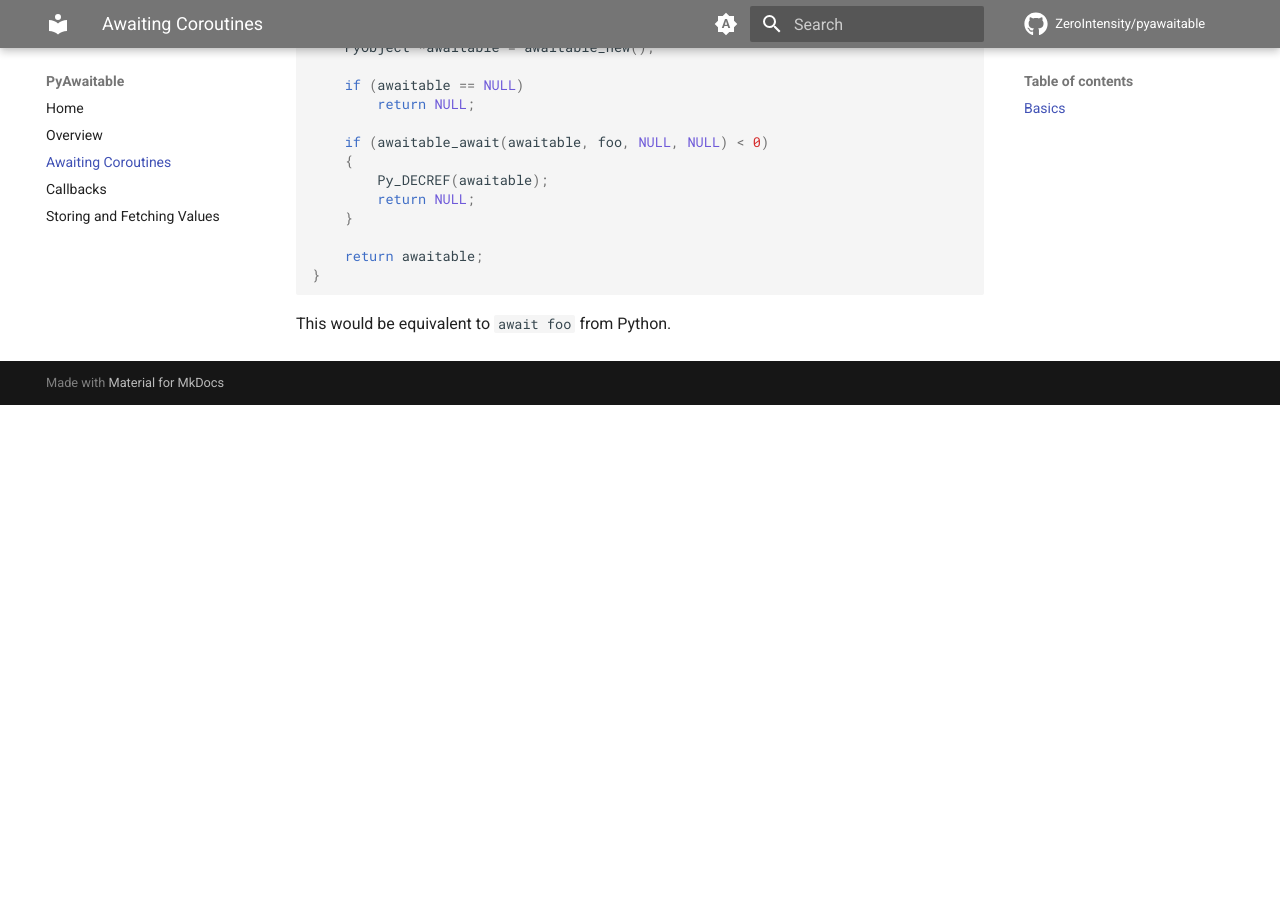
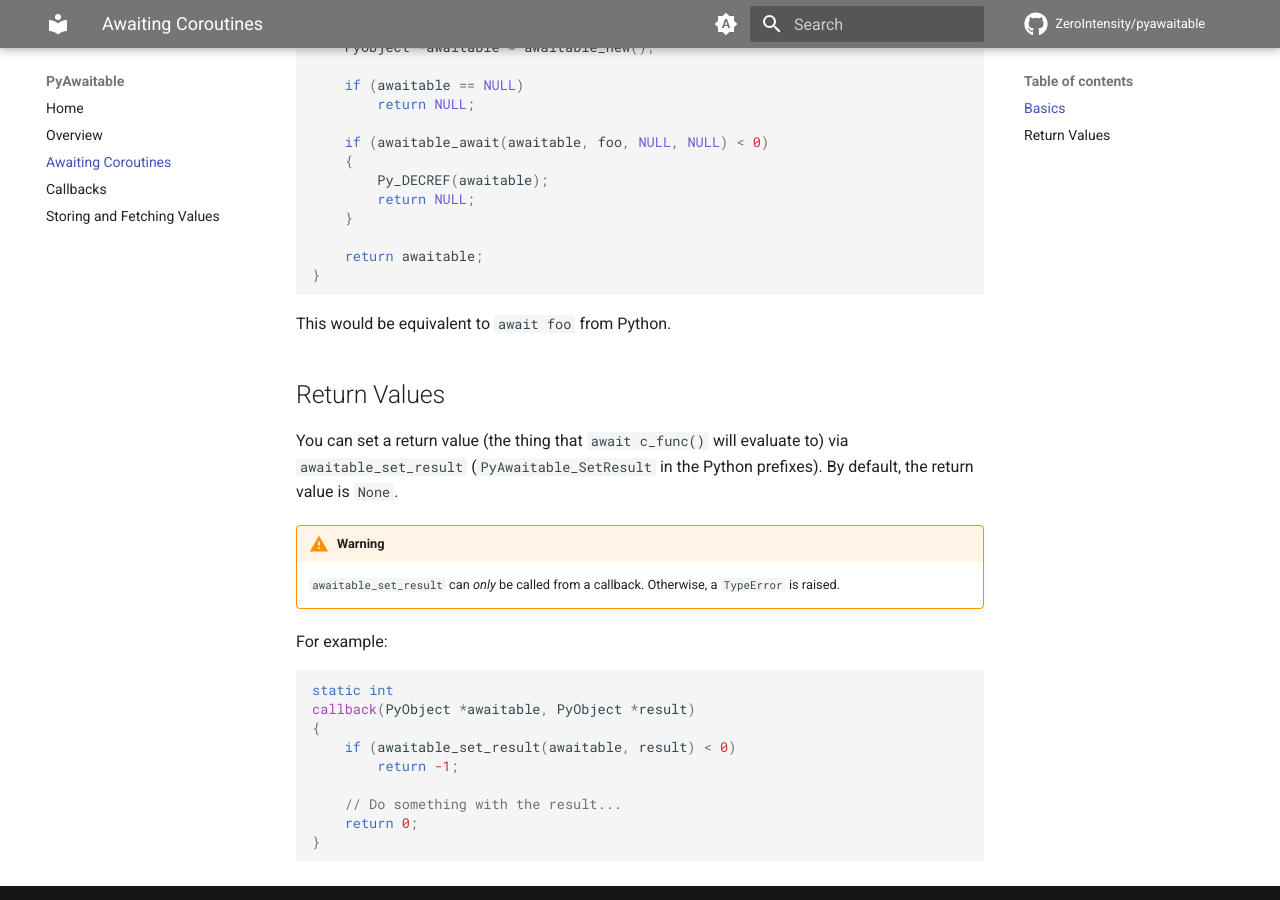
Before and after one commit to ZeroIntensity/pyawaitable, an MkDocs documentation site: the page built from docs/adding_coros.md, in a window 1280 px wide and 900 px high, scrolled down 1942 px. Built offline with MkDocs 1.6.1 and Material for MkDocs 9.7.7, drawn with Linux system fonts in a browser that asks for light colours; comment, search, counter and statistics services are not loaded; before the commit the page ends 2347 px from its top, so only the background shows below that.

Commit message:
Update adding_coros.md

````diff
--- a/docs/adding_coros.md
+++ b/docs/adding_coros.md
@@ -94,3 +94,25 @@ spam(PyObject *self, PyObject *args)
 ```
 
 This would be equivalent to `await foo` from Python.
+
+## Return Values
+
+You can set a return value (the thing that `await c_func()` will evaluate to) via `awaitable_set_result` (`PyAwaitable_SetResult` in the Python prefixes). By default, the return value is `None`.
+
+!!! warning
+
+    `awaitable_set_result` can *only* be called from a callback. Otherwise, a `TypeError` is raised.
+
+For example:
+
+```c
+static int
+callback(PyObject *awaitable, PyObject *result)
+{
+    if (awaitable_set_result(awaitable, result) < 0)
+        return -1;
+
+    // Do something with the result...
+    return 0;
+}
+```
````
